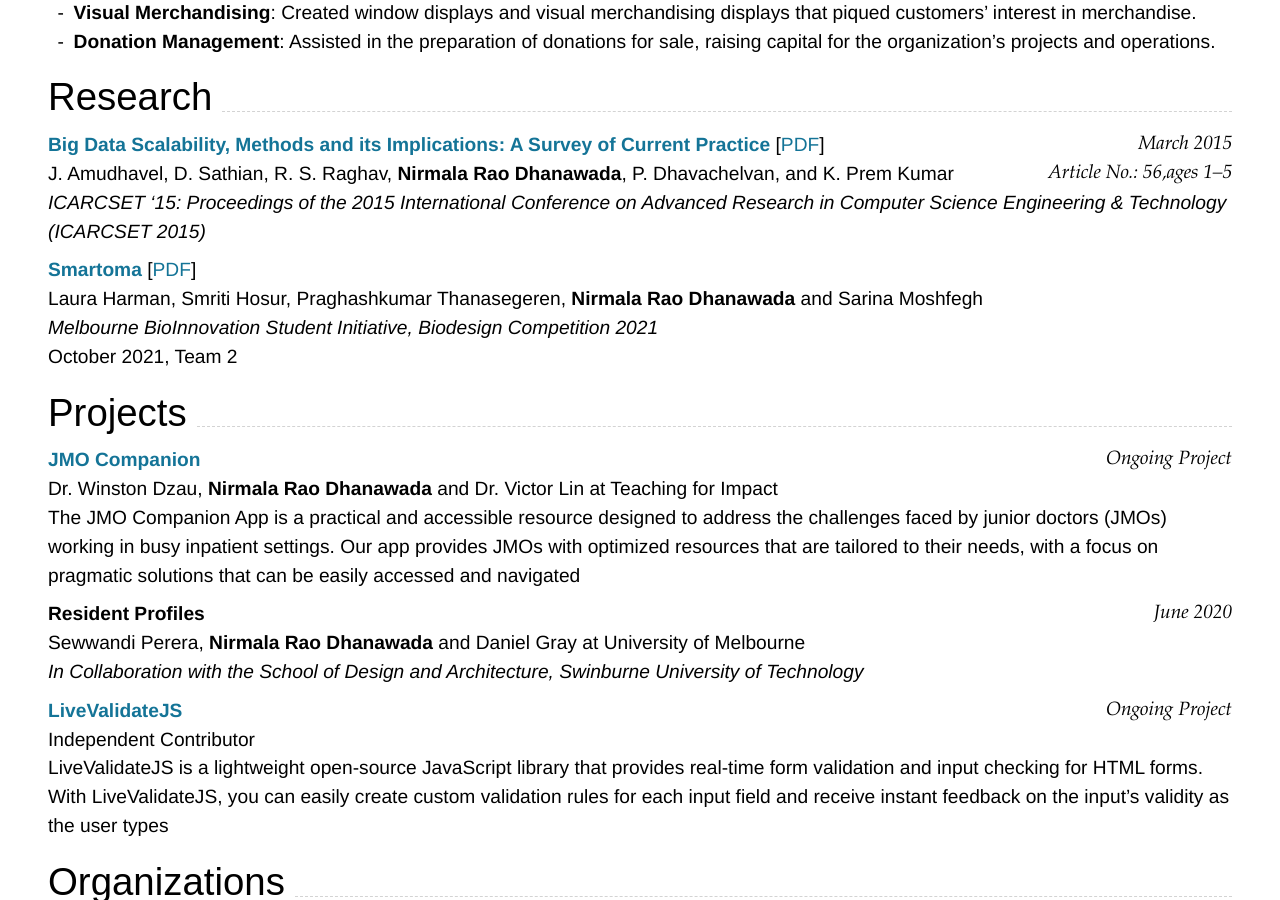
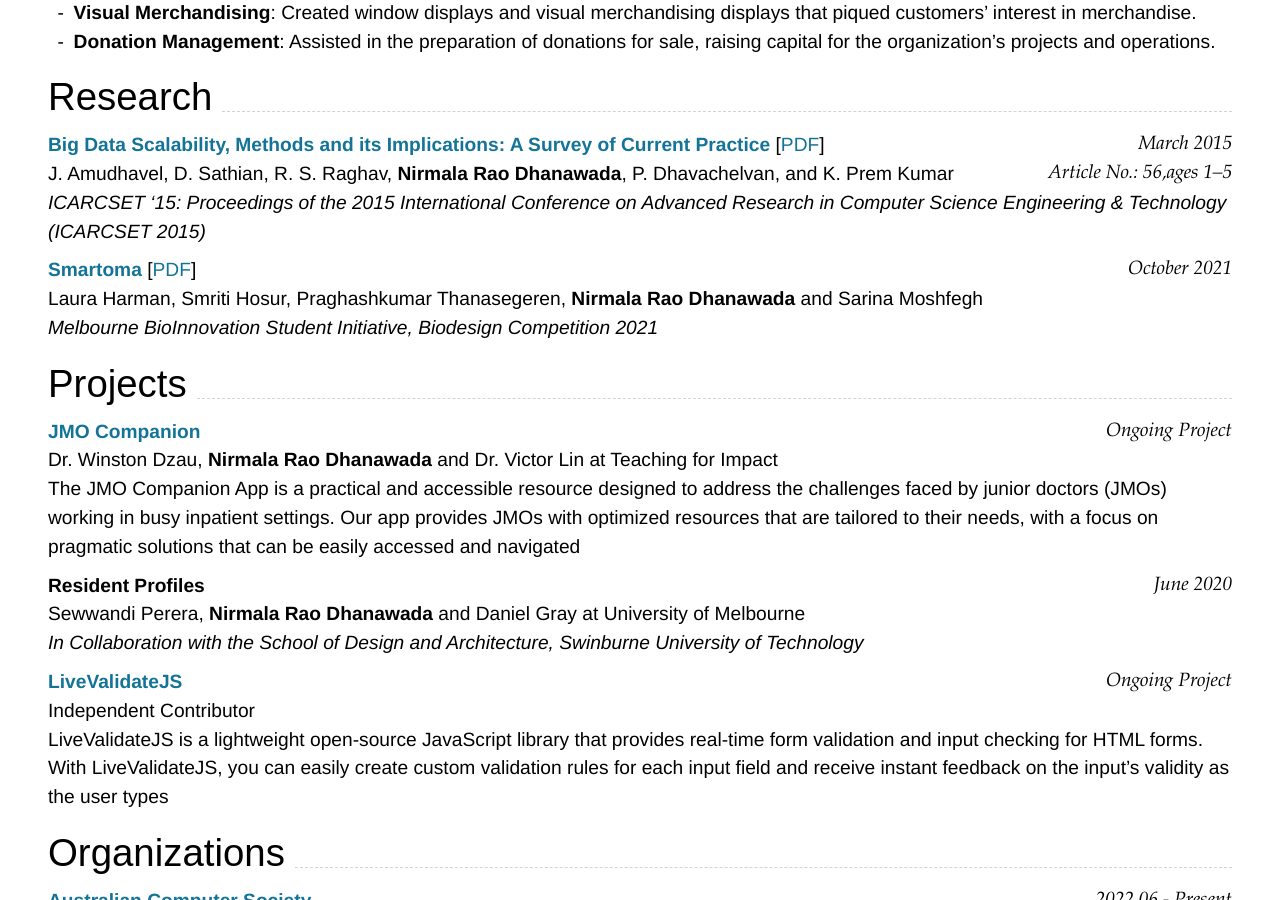
Before and after one commit to thedhanawada/me, a Jekyll site: the page built from index.md, in a window 1280 px wide and 900 px high, scrolled down 2927 px. Built offline with Jekyll 4.4.1, drawn with Linux system fonts in a browser that asks for light colours; nearby versions of some CDN libraries.

Commit message:
Update index.md

```diff
--- a/index.md
+++ b/index.md
@@ -160,10 +160,9 @@ Article No.: 56,ages 1–5
 J. Amudhavel, D. Sathian, R. S. Raghav, **Nirmala Rao Dhanawada**, P. Dhavachelvan, and K. Prem Kumar<br>
 _ICARCSET '15: Proceedings of the 2015 International Conference on Advanced Research in Computer Science Engineering & Technology (ICARCSET 2015)_
 
-### [**Smartoma**](https://github.com/thedhanawada/docs-public/blob/master/Pitch%20Deck%20-%20BioDesign%20Competition%20.pdf){:target="_blank"} [[PDF](https://github.com/thedhanawada/docs-public/raw/master/Pitch%20Deck%20-%20BioDesign%20Competition%20.pdf){:target="_blank"}]
+### [**Smartoma**](https://github.com/thedhanawada/docs-public/blob/master/Pitch%20Deck%20-%20BioDesign%20Competition%20.pdf){:target="_blank"} [[PDF](https://github.com/thedhanawada/docs-public/raw/master/Pitch%20Deck%20-%20BioDesign%20Competition%20.pdf){:target="_blank"}]`October 2021`
 Laura Harman, Smriti Hosur, Praghashkumar Thanasegeren, **Nirmala Rao Dhanawada** and Sarina Moshfegh<br>
 _Melbourne BioInnovation Student Initiative, Biodesign Competition 2021_
-<br>October 2021, Team 2<br>
 
 ## Projects
 
```
